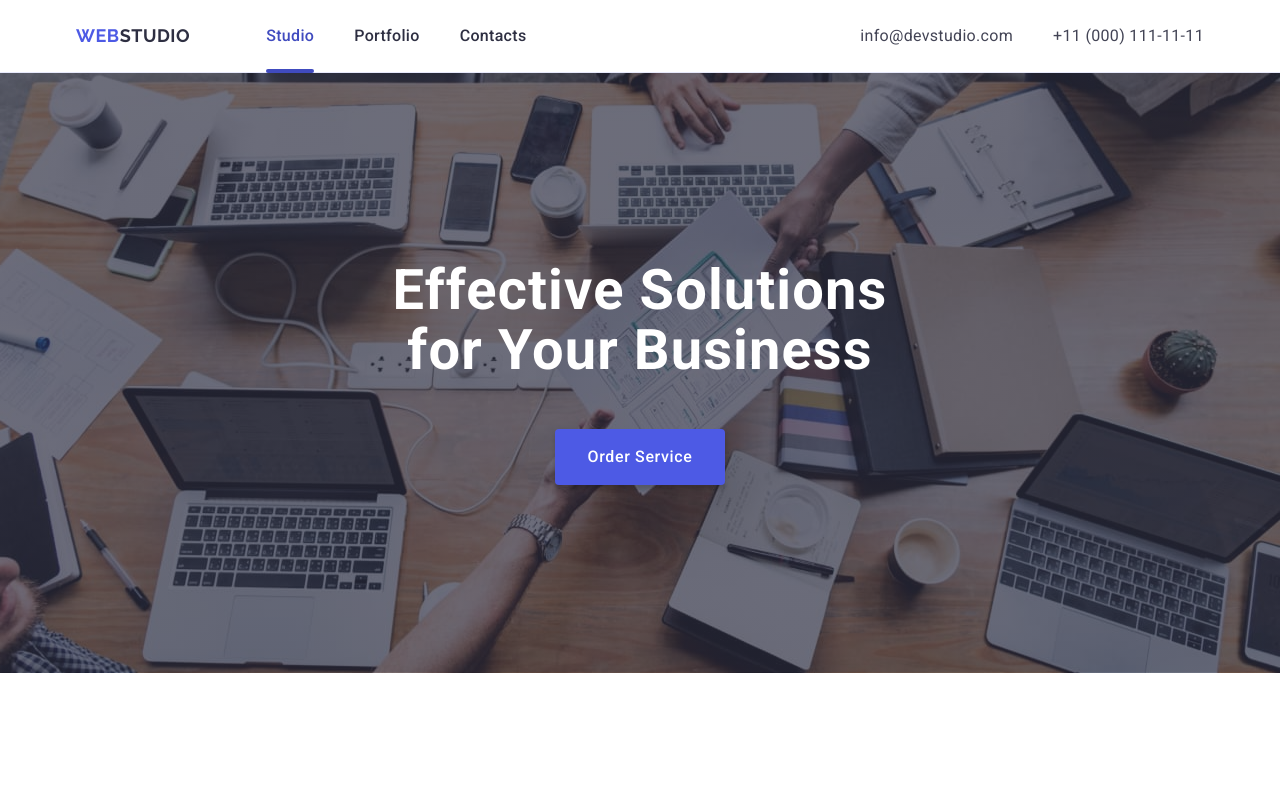
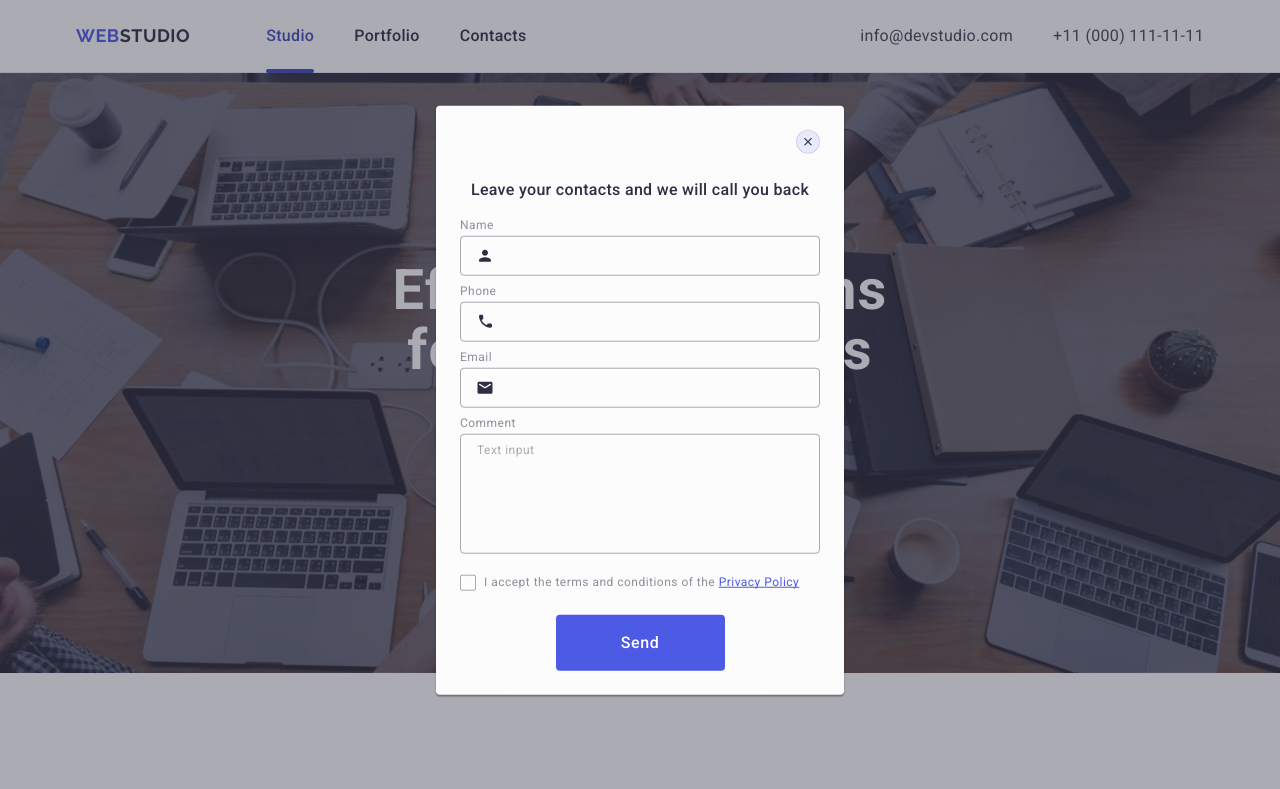
Before and after one commit to olena-morozova/goit-markup-hw-06, a plain HTML site: page index.html in a window 1280 px wide. Shown: the top 789 px of the page. Drawn offline with nearby package versions, Linux system fonts and the light colour scheme.

Commit message:
add modal

```diff
--- a/css/styles.css
+++ b/css/styles.css
@@ -639,7 +639,7 @@ img {
      .team-list {
             row-gap: 64px;
             column-gap: 24px;
-            justify-content: space-between;
+            justify-content: center;
         }
 
       .team-item {
@@ -650,6 +650,7 @@ img {
 @media screen and (min-width: 1158px) {
     .team-list {
             gap: 24px;
+            justify-content: space-between;
         }
 
     .team-item {
@@ -667,11 +668,7 @@ img {
 
 .portfolio-item {
     width: 100%;
-    transition: box-shadow 250ms cubic-bezier(0.4, 0, 0.2, 1);
-}
-
-.portfolio-item:hover {
-    box-shadow: 0px 1px 6px rgba(46, 47, 66, 0.08), 0px 1px 1px rgba(46, 47, 66, 0.16), 0px 2px 1px rgba(46, 47, 66, 0.08);
+    box-shadow: 0 1px 6px 0 rgba(46, 47, 66, 0.08);
 }
 
 .thumb {
@@ -734,8 +731,15 @@ img {
 
     .portfolio-item {
         width: calc((100% - 48px)/3);
+        box-shadow: none;
+        transition: box-shadow 250ms cubic-bezier(0.4, 0, 0.2, 1);
+    }
+    .portfolio-item:hover {
+        box-shadow: 0px 1px 6px rgba(46, 47, 66, 0.08), 0px 1px 1px rgba(46, 47, 66, 0.16), 0px 2px 1px rgba(46, 47, 66, 0.08);
     }
 }
+
+
 
 /*footer-container*/
 
@@ -872,8 +876,14 @@ img {
         column-gap: 24px;
         justify-content: left;
     }
+    .footer-logo {
+        text-align: left;
+    }
      .footer-text {
        width: 264px;
+    }
+    .footer-sm {
+        text-align: left;
     }
     .footer-form {
         gap: 24px;
@@ -892,6 +902,7 @@ img {
     .footer-container {
         align-items: baseline;
         justify-content: space-between;
+        gap: 0;
     }
         /*.footer-form-input {
             stroke-opacity: 1;
@@ -902,3 +913,270 @@ img {
         }
 
 }
+
+/*modal*/
+
+.backdrop {
+    position: fixed;
+    top: 0;
+    left: 0;
+    width: 100%;
+    height: 100%;
+    background-color: rgba(46, 47, 66, 0.4);
+
+    opacity: 0;
+    visibility: hidden;
+    pointer-events: none;
+
+    transition: opacity 250ms cubic-bezier(0.4, 0, 0.2, 1),
+        visibility 250ms cubic-bezier(0.4, 0, 0.2, 1);
+}
+
+.backdrop.is-open {
+    opacity: 1;
+    visibility: visible;
+    pointer-events: auto;
+
+}
+
+.modal {
+    position: absolute;
+    top: 50%;
+    left: 50%;
+    width: 288px;
+    min-height: 623px;
+
+    padding: 72px 16px 24px 16px;
+    border-radius: 4px;
+
+    transform: translate(-50%, -50%);
+
+    box-shadow: 0 1px 1px 0 rgba(0, 0, 0, 0.14), 0 1px 3px 0 rgba(0, 0, 0, 0.12), 0 2px 1px 0 rgba(0, 0, 0, 0.2);
+    background-color: #fcfcfc;
+
+    transition: transform 250ms cubic-bezier(0.4, 0, 0.2, 1);
+
+}
+
+.backdrop:not(.is-open) .modal {
+    transform: translate(-50%, -50%) scale(1.5);
+}
+
+.modal-btn-close {
+    position: absolute;
+    top: 24px;
+    right: 24px;
+    padding: 0;
+
+    display: flex;
+    justify-content: center;
+    align-items: center;
+
+    cursor: pointer;
+
+    width: 24px;
+    height: 24px;
+    border-radius: 50%;
+    fill: #2E2F42;
+    background-color: #e7e9fc;
+    border: 1px solid rgba(0, 0, 0, 0.1);
+
+    transition: background-color 250ms cubic-bezier(0.4, 0, 0.2, 1),
+        border 250ms cubic-bezier(0.4, 0, 0.2, 1);
+}
+
+.modal-btn-close:hover,
+.modal-btn-close:focus {
+
+    background-color: #404bbf;
+    border: none;
+}
+
+.modal-close-icon {
+    transition: fill 250ms cubic-bezier(0.4, 0, 0.2, 1);
+}
+
+.modal-btn-close:hover>.modal-close-icon,
+.modal-btn-close:focus>.modal-close-icon {
+    fill: #fff;
+}
+
+
+.modal-caption {
+    margin-bottom: 16px;
+    font-family: "Roboto", sans-serif;
+    font-weight: 500;
+    font-size: 16px;
+    line-height: 1.5;
+    letter-spacing: 0.02em;
+    text-align: center;
+    color: #2e2f42;
+}
+
+.modal-form {}
+
+.modal-form-field {
+    margin-bottom: 8px;
+}
+
+.modal-form-lable {
+    display: block;
+    margin-bottom: 4px;
+
+    font-size: 12px;
+    line-height: 1.17;
+    letter-spacing: 0.04em;
+    color: #8e8f99;
+}
+
+.modal-form-wrapper {
+    position: relative;
+}
+
+.modal-form-input {
+    width: 100%;
+    height: 40px;
+    padding: 14px 38px;
+    border: 1px solid rgba(46, 47, 66, 0.4);
+    border-radius: 4px;
+    outline: transparent;
+    background-color: transparent;
+    transition: border-color 250ms cubic-bezier(0.4, 0, 0.2, 1);
+}
+
+.modal-form-input:focus {
+    border-color: #4d5ae5
+}
+
+.modal-form-icon {
+    position: absolute;
+    top: 50%;
+    left: 16px;
+    transform: translateY(-50%);
+
+    pointer-events: none;
+    fill: #2e2f42;
+    transition: fill 250ms cubic-bezier(0.4, 0, 0.2, 1);
+}
+
+.modal-form-input:focus+.modal-form-icon {
+    fill: #4d5ae5;
+}
+
+.comment-container {
+    margin-bottom: 16px
+}
+
+.comment-form {
+    height: 120px;
+    padding: 8px 16px;
+
+    font-size: 12px;
+    line-height: 1.17;
+    letter-spacing: 0.04em;
+    color: rgba(46, 47, 66, 0.4);
+    background-color: transparent;
+    resize: none;
+}
+
+.comment-form::placeholder {
+    color: rgba(46, 47, 66, 0.4);
+}
+
+
+.modal-form-agreement-container {
+    margin-bottom: 24px;
+}
+
+
+
+.modal-form-agreement-text {
+
+    font-size: 12px;
+    line-height: 1.17;
+    letter-spacing: 0.04em;
+    color: #8e8f99;
+    display: flex;
+    align-items: center;
+}
+
+.modal-form-checkbox {
+    display: inline-flex;
+    justify-content: center;
+    align-items: center;
+
+    width: 16px;
+    height: 16px;
+    margin-right: 8px;
+
+    border-radius: 2px;
+    border: 1px solid rgba(46, 47, 66, 0.4);
+    cursor: pointer;
+
+    transition: background-color 250ms cubic-bezier(0.4, 0, 0.2, 1),
+        border 250ms cubic-bezier(0.4, 0, 0.2, 1),
+        fill 250ms cubic-bezier(0.4, 0, 0.2, 1);
+
+    fill: transparent;
+    flex-shrink: 0;
+}
+
+.input-checkbox:checked+.modal-form-agreement-text>.modal-form-checkbox {
+    background-color: #404bbf;
+    border: none;
+    fill: #f4f4fd;
+}
+
+
+
+.modal-form-checkbox-icon {
+    opacity: 0;
+    transition: opacity 250ms cubic-bezier(0.4, 0, 0.2, 1);
+}
+
+input[type='checkbox']:checked+.modal-form-agreement-text .modal-form-checkbox .modal-form-checkbox-icon {
+    opacity: 1;
+}
+
+
+
+.modal-form-agreement-link {
+    line-height: 1.33333;
+    text-decoration: underline;
+    text-decoration-skip-ink: none;
+    color: #4d5ae5;
+}
+
+
+
+.modal-btn-send {
+    font-family: "Roboto", sans-serif;
+    font-weight: 500;
+    font-size: 16px;
+    line-height: 1.5;
+    letter-spacing: 0.04em;
+    color: #fff;
+    background-color: #4d5ae5;
+    cursor: pointer;
+    border-radius: 4px;
+    padding: 16px 32px;
+    min-width: 169px;
+    height: 56px;
+    margin: 0 auto;
+    display: block;
+    border: none;
+    transition: background-color 250ms cubic-bezier(0.4, 0, 0.2, 1);
+}
+
+.modal-btn-send:hover,
+.modal-btn-send:focus {
+    background-color: #404bbf;
+}
+
+@media screen and (min-width: 768px){
+.modal {
+        width: 408px;
+        min-height: 584px;
+        padding: 72px 24px 24px 24px;
+    }
+}
--- a/index.html
+++ b/index.html
@@ -661,8 +661,8 @@
         </div>
       </div>
     </footer>
-
-    <div class="hidden backdrop is-open">
+    <!--modal-->
+    <div class="backdrop is-open">
       <div class="modal">
         <button class="modal-btn-close" type="button">
           <svg class="modal-close-icon" width="8" height="8">
@@ -738,10 +738,12 @@
                   <use href="./images/icons.svg#icon-check"></use>
                 </svg>
               </span>
-              I accept the terms and conditions of the
-              <a href="#" target="_blank" class="modal-form-agreement-link"
-                >Privacy Policy</a
-              >
+              <span>
+                I accept the terms and conditions of the
+                <a href="#" target="_blank" class="modal-form-agreement-link"
+                  >Privacy Policy</a
+                >
+              </span>
             </label>
           </div>
           <button type="button" class="modal-btn-send">Send</button>
```
